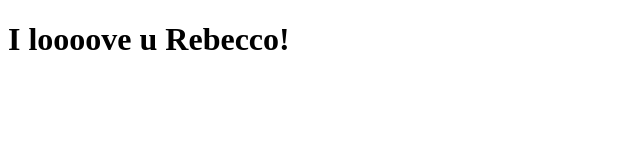
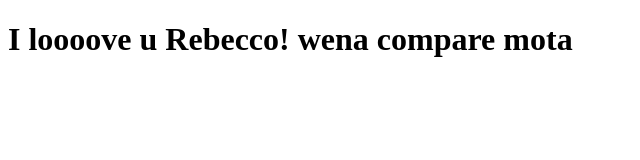
Before and after one commit to luisserranom/TutoriaGrupalGit, a plain HTML site: page view/indexF.html in a window 1280 px wide. Shown: the whole page, without its empty margins (0-640 px from the left). Drawn offline with Linux system fonts and the light colour scheme.

Commit message:
Prueba 2

```diff
--- a/view/indexF.html
+++ b/view/indexF.html
@@ -9,6 +9,7 @@
 <body>
     <h1>
     I loooove u Rebecco!
+    wena compare mota
     </h1>
 </body>
 </html>
```
